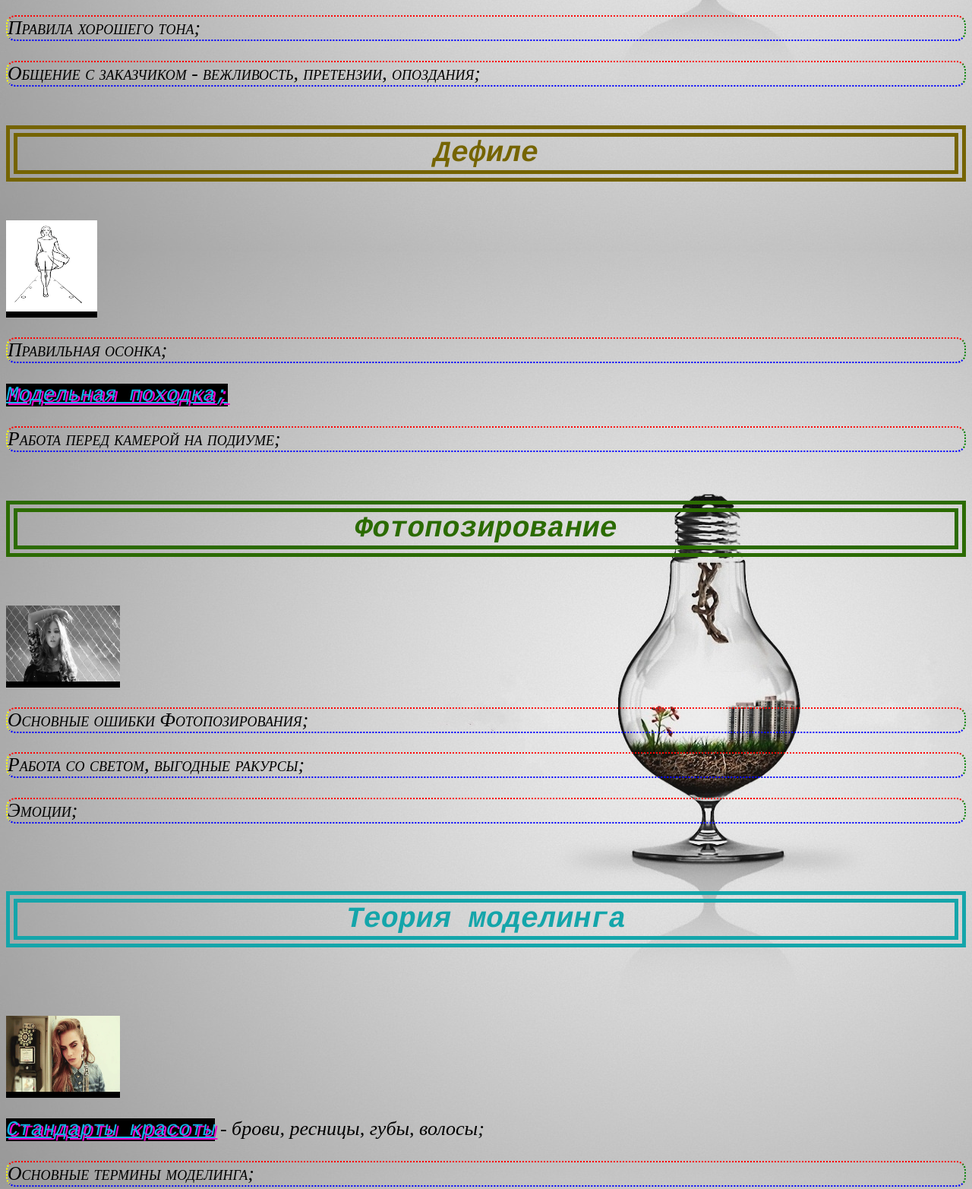
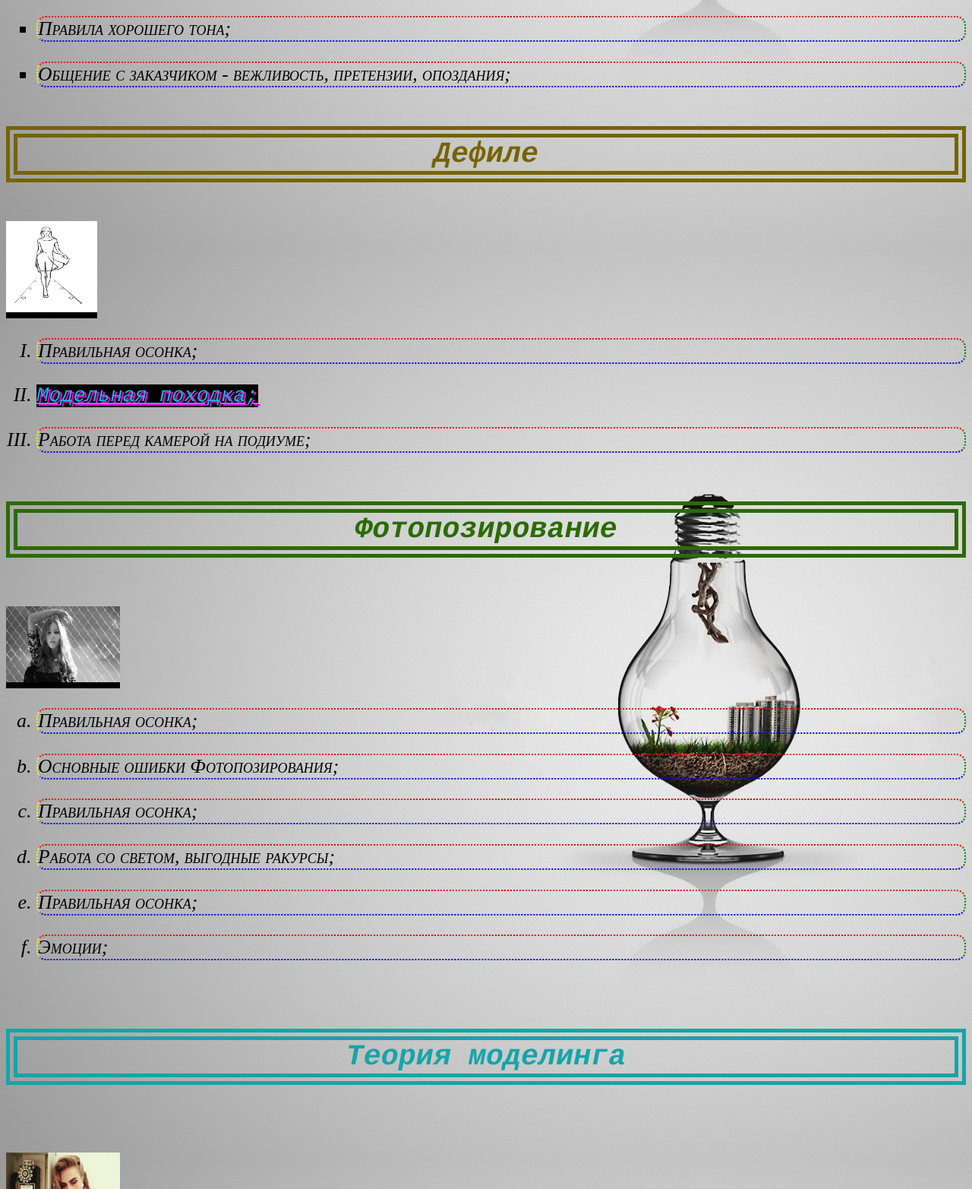
Before and after one commit to AnyaBoretskaya/port, a plain HTML site: page index.html in a window 1280 px wide. Shown: the part 869-2434 px from the top of the page at 76% size. Drawn offline with Linux system fonts and the light colour scheme.

Commit message:
6 commit

```diff
--- a/index.html
+++ b/index.html
@@ -6,6 +6,22 @@
 Title</title>
 <link rel="stylesheet" href="index.css">
 <style>
+    ul.a {
+    list-style-type: circle;
+}
+
+ul.b {
+    list-style-type: square;
+}
+
+ul.c {
+    list-style-type: upper-roman;
+}
+
+ul.d {
+    list-style-type: lower-alpha;
+}
+
     h1 {
     text-shadow: 3px 2px rgb(247, 5, 5);
 }
@@ -34,43 +50,55 @@ Title</title>
         <h2 >Диетология </h2>
         <a href="http://medportal.ru/enc/nutrition/diet/8/">
                 <img src="smile.gif" alt="HTML tutorial" style="width:150px;height:100px;border:0;">
-              </a>
-        <p class="oblique">Правила и методика питания;</p>
-        <p class="oblique">Калорийность продуктов, нормы калорийности;</p>
-        <p class="oblique">Расчет ИМТ - индекса массы тела;    <a href="https://beregifiguru.ru/Калькуляторы/Расчет-индекса-массы-тела" target="_top">Узнать можно здесь!</a></p>
-        <p class="oblique">Дневник питания;</p>
+        </a>
+        <ul class="a">
+                <li>   <p class="oblique">Правила и методика питания;</p>
+                    <li> <p class="oblique">Калорийность продуктов, нормы калорийности;</p>
+                        <li> <p class="oblique">Расчет ИМТ - индекса массы тела;    <a href="https://beregifiguru.ru/Калькуляторы/Расчет-индекса-массы-тела" target="_top">Узнать можно здесь!</a></p>
+                            <li> <p class="oblique">Дневник питания;</p>
+        </ul>
 
         <h3 >Этикет </h3>
         <a href="https://lifehacker.ru/special/etiquette/">
             <img src="qwert.gif" alt="HTML tutorial" style="width:150px;height:100px;border:0;">
           </a>
-        <p class="oblique">Правила хорошего тона;</p>
-        <p class="oblique">Общение с заказчиком - вежливость, претензии, опоздания;</p>
+          <ul class="b">
+                <li> <p class="oblique">Правила хорошего тона;</p>
+                    <li><p class="oblique">Общение с заказчиком - вежливость, претензии, опоздания;</p>
+        </ul>
 
         <h4 >Дефиле </h4>
         <a href="http://90-60-90.in.ua/model-school/130-what-is-defile">
             <img src="qw.gif" alt="HTML tutorial" style="width:120px;height:120px;border:0;">
           </a>
-        <p class="oblique">Правильная осонка;</p>
-        <p><a href="https://www.youtube.com/watch?v=2MxED7jJgwI">Модельная походка; </a> </p>
-        <p class="oblique">Работа перед камерой на подиуме;</p>
+          <ul class="c">
+                <li>  <p class="oblique">Правильная осонка;</p>
+                    <li>  <p><a href="https://www.youtube.com/watch?v=2MxED7jJgwI">Модельная походка; </a> </p>
+                        <li>  <p class="oblique">Работа перед камерой на подиуме;</p>
+        </ul>
 
         <h5 >Фотопозирование </h5>
         <a href="http://www.eliform.com/JM002.html">
             <img src="q.gif" alt="HTML tutorial" style="width:150px;height:100px;border:0;">
           </a>
-        <p class="oblique">Основные ошибки Фотопозирования;</p>
-        <p class="oblique">Работа со светом, выгодные ракурсы;</p>
-        <p class="oblique">Эмоции;</p>
+          <ul class="d">
+                <li>  <p class="oblique">Правильная осонка;</p>
+                    <li>   <p class="oblique">Основные ошибки Фотопозирования;</p>
+                    <li>  <p class="oblique">Правильная осонка;</p>
+                        <li>  <p class="oblique">Работа со светом, выгодные ракурсы;</p>
+                        <li>  <p class="oblique">Правильная осонка;</p>
+                            <li>   <p class="oblique">Эмоции;</p>
+    </ul>
 
         <h6 >Теория моделинга </h6>
         <a href="https://favot.ru/modeling-17127/">
             <img src="w.gif" alt="HTML tutorial" style="width:150px;height:100px;border:0;">
           </a>
-          <p>  <a href="https://www.adme.ru/svoboda-puteshestviya/18-glavnyh-kriteriev-zhenskoj-krasoty-v-raznyh-stranah-mira-1398315/">Стандарты красоты</a> - брови, ресницы, губы, волосы;</p>
-        <p class="oblique">Основные термины моделинга;</p>
-        <p class="oblique">Интеллектуальное развитие модели;</p>
-
+          <ul class="a">
+                <li><p>  <a href="https://www.adme.ru/svoboda-puteshestviya/18-glavnyh-kriteriev-zhenskoj-krasoty-v-raznyh-stranah-mira-1398315/">Стандарты красоты</a> - брови, ресницы, губы, волосы;</p>
+                    <li> <p class="oblique">Основные термины моделинга;</p>
+                        <li><p class="oblique">Интеллектуальное развитие модели;</p>
+                        </ul>
 
 
 
```
